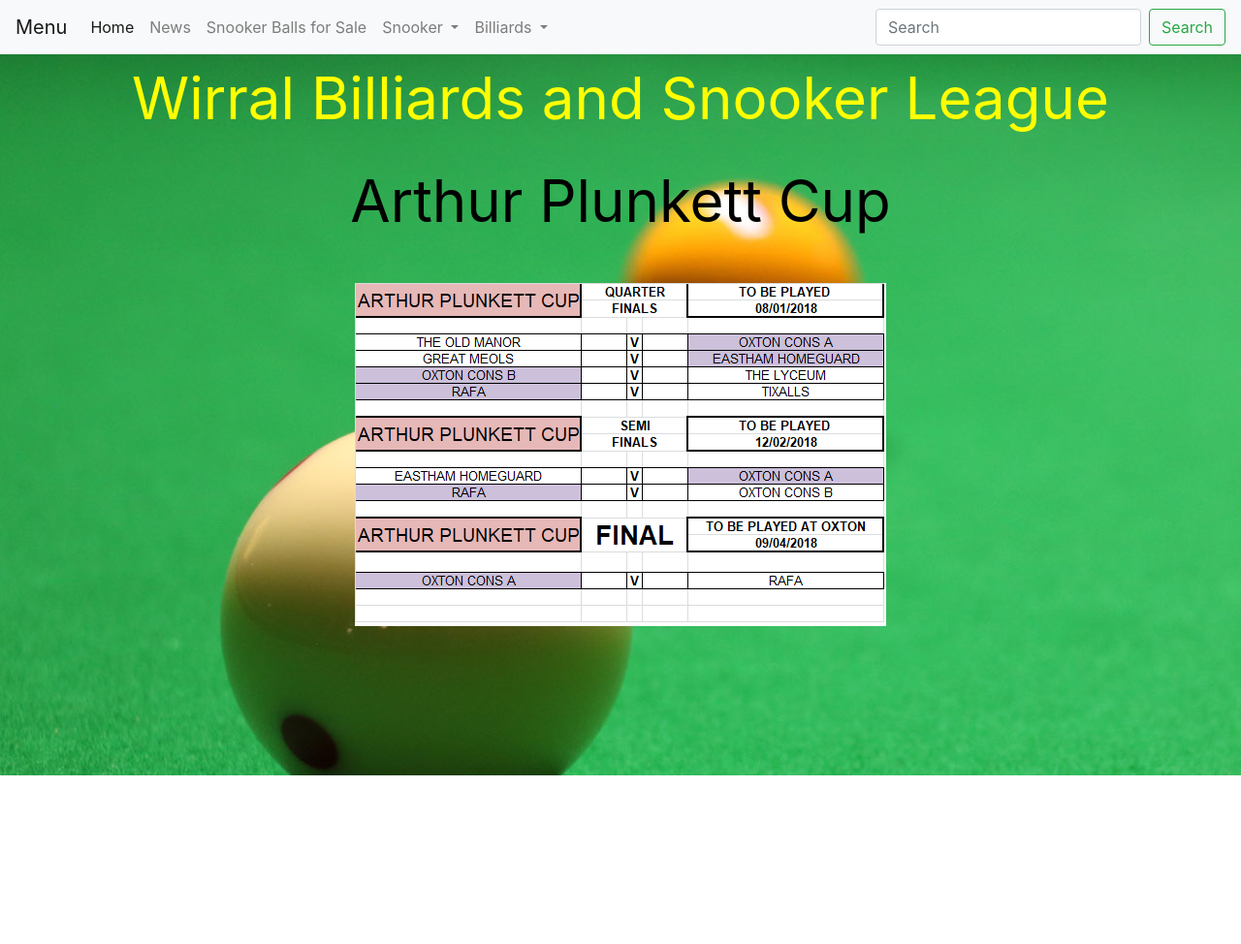
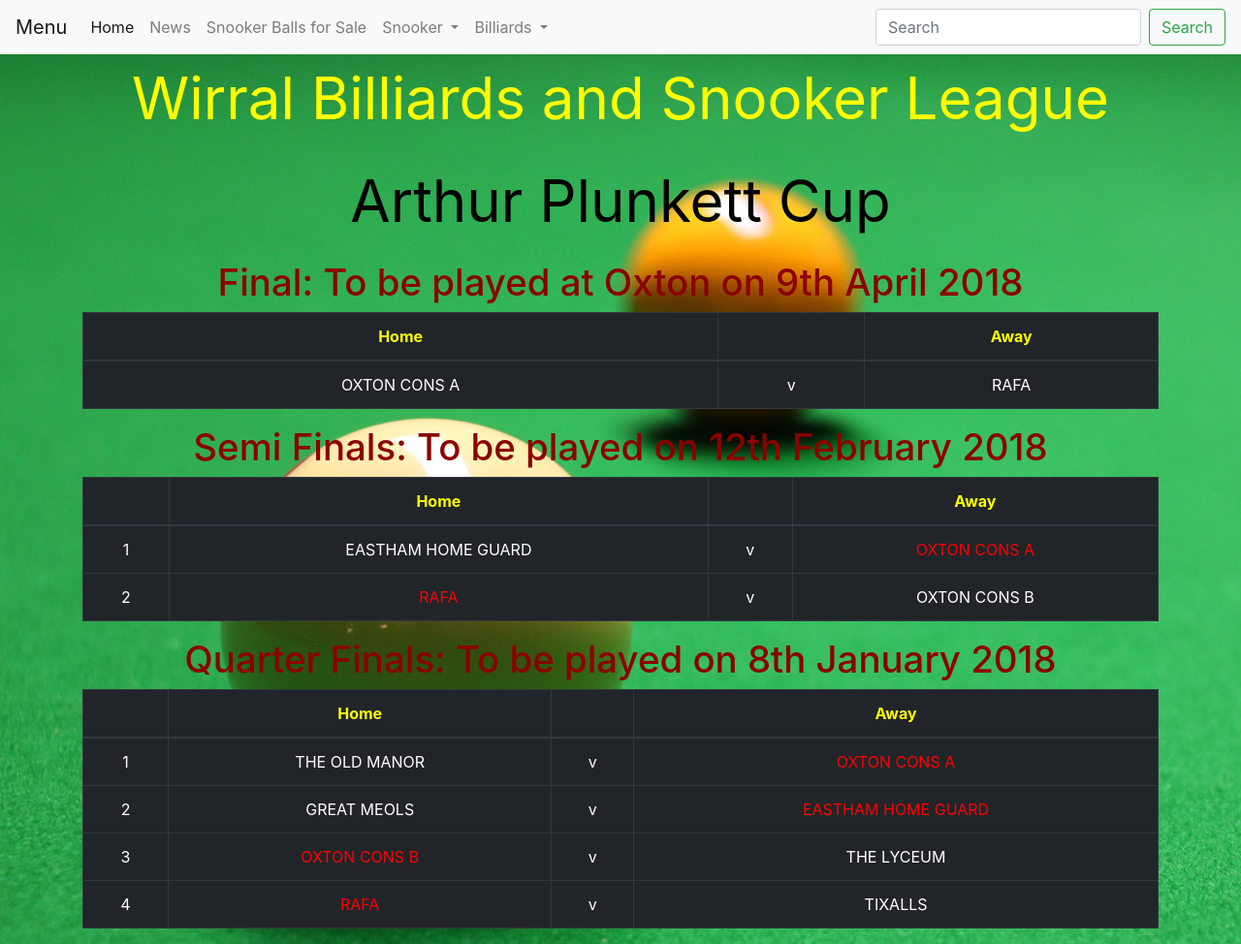
Before and after one commit to Antony-Cooke/WSL, a plain HTML site: page Arthur_Plunkett.html in a window 1280 px wide. Shown: the whole page at 97% size. Before the commit the page ends 800 px from the top, so only its background shows below. Drawn offline with nearby package versions, Linux system fonts and the light colour scheme.

Commit message:
Arthur Plunkett

```diff
--- a/Arthur_Plunkett.html
+++ b/Arthur_Plunkett.html
@@ -105,13 +105,95 @@
         <p style="text-align:center; color:black; font-size: 60px"> Arthur Plunkett Cup</p>
       </div>
       <div class='col-sm-12'>
-        <br>
+        <h2 style="text-align:center; color:darkred; font-size: 3vw"> Final: To be played at Oxton on 9th April 2018</h3>
       </div>
-      <div class='col-sm-12' style="text-align:center" ;>
-        <img src="images/Arthur-Plunkett-2017-18.bmp" width="548" height="354">
+      <div class="container" style="text-align:center; color: black">
+        <table class="table table-bordered table-dark table-hover" 'col-xs-4' 'col-sm-12' style="text-align:center; color: white">
+          <thead>
+            <tr style="color: yellow">
+              <th>Home</th>
+              <th></th>
+              <th>Away</th>
+            </tr>
+          </thead>
+          <tbody>
+            <tr>
+              <td>OXTON CONS A</td>
+              <td>v</td>
+              <td>RAFA</td>
+            </tr>
+          </tbody>
+        </table>
       </div>
       <div class='col-sm-12'>
-        <br>
+        <h2 style="text-align:center; color:darkred; font-size: 3vw"> Semi Finals: To be played on 12th February 2018</h3>
+      </div>
+      <div class="container" style="text-align:center; color: black">
+        <table class="table table-bordered table-dark table-hover" 'col-xs-4' 'col-sm-12' style="text-align:center; color: white">
+          <thead>
+            <tr style="color: yellow">
+              <th></th>
+              <th>Home</th>
+              <th></th>
+              <th>Away</th>
+            </tr>
+          </thead>
+          <tbody>
+            <tr>
+              <td>1</td>
+              <td>EASTHAM HOME GUARD</td>
+              <td>v</td>
+              <td style="color: red">OXTON CONS A</td>
+            </tr>
+            <tr>
+              <td>2</td>
+              <td style="color: red">RAFA</td>
+              <td>v</td>
+              <td>OXTON CONS B</td>
+            </tr>
+          </tbody>
+        </table>
+      </div>
+      <div class='col-sm-12'>
+        <h2 style="text-align:center; color:darkred; font-size: 3vw"> Quarter Finals: To be played on 8th January 2018</h3>
+      </div>
+      <div class="container" style="text-align:center; color: black">
+        <table class="table table-bordered table-dark table-hover" 'col-xs-4' 'col-sm-12' style="text-align:center; color: white">
+          <thead>
+            <tr style="color: yellow">
+              <th></th>
+              <th>Home</th>
+              <th></th>
+              <th>Away</th>
+            </tr>
+          </thead>
+          <tbody>
+            <tr>
+              <td>1</td>
+              <td>THE OLD MANOR</td>
+              <td>v</td>
+              <td style="color: red">OXTON CONS A</td>
+            </tr>
+            <tr>
+              <td>2</td>
+              <td>GREAT MEOLS</td>
+              <td>v</td>
+              <td style="color: red">EASTHAM HOME GUARD</td>
+            </tr>
+            <tr>
+              <td>3</td>
+              <td style="color: red">OXTON CONS B</td>
+              <td>v</td>
+              <td>THE LYCEUM</td>
+            </tr>
+            <tr>
+              <td>4</td>
+              <td style="color: red">RAFA</td>
+              <td>v</td>
+              <td>TIXALLS</td>
+            </tr>
+          </tbody>
+        </table>
       </div>
     </div>
   </div>
```
